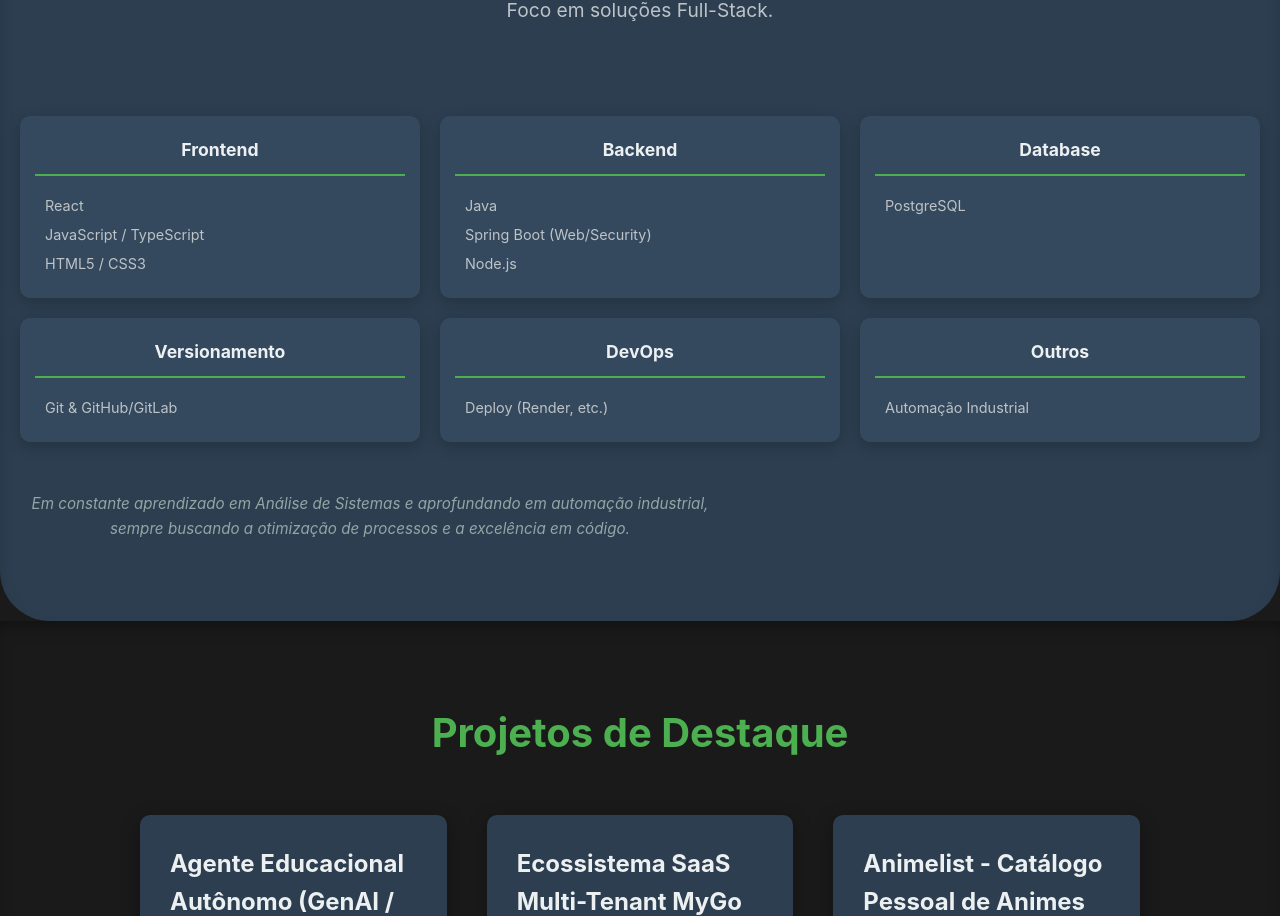
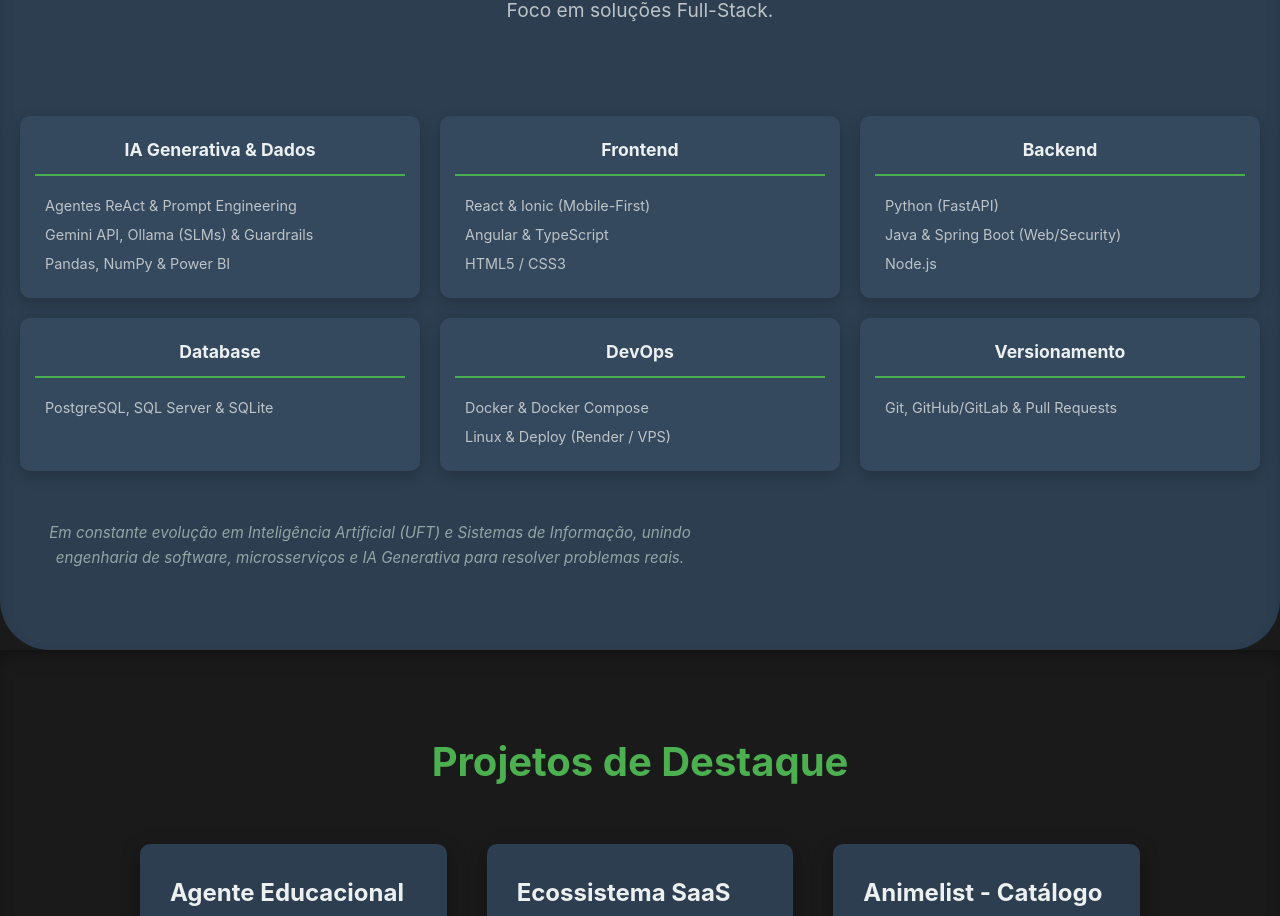
Before and after one commit to AadrielL/MeuPortifolio, a React (Create React App) app: page / in a window 1280 px wide. Shown: the part 1029-1945 px from the top of the page. Built offline with nearby package versions, Linux system fonts and the light colour scheme.

Commit message:
feat(skills): inclui categoria IA Generativa & Dados, FastAPI, Ollama, Docker e Ionic

```diff
--- a/src/sections/Skills.tsx
+++ b/src/sections/Skills.tsx
@@ -6,28 +6,29 @@ import AnimatedSection from '../components/AnimatedSection';
 // Tipagem para os dados de cada Skill
 interface Skill {
     name: string;
-    category: 'Backend' | 'Frontend' | 'Database' | 'DevOps' | 'Versionamento' | 'Outros'; // Adicionado "Outros" para ter 6 categorias
+    category: 'IA Generativa & Dados' | 'Backend' | 'Frontend' | 'Database' | 'DevOps' | 'Versionamento';
 }
 
-// Seus dados de Habilidades (Adicione uma sexta categoria para teste)
+// Seus dados de Habilidades
 const hardSkills: Skill[] = [
-    { name: 'Java', category: 'Backend' },
-    { name: 'Spring Boot (Web/Security)', category: 'Backend' },
+    { name: 'Agentes ReAct & Prompt Engineering', category: 'IA Generativa & Dados' },
+    { name: 'Gemini API, Ollama (SLMs) & Guardrails', category: 'IA Generativa & Dados' },
+    { name: 'Pandas, NumPy & Power BI', category: 'IA Generativa & Dados' },
+    { name: 'Python (FastAPI)', category: 'Backend' },
+    { name: 'Java & Spring Boot (Web/Security)', category: 'Backend' },
     { name: 'Node.js', category: 'Backend' },
-    { name: 'React', category: 'Frontend' },
-    { name: 'JavaScript / TypeScript', category: 'Frontend' },
+    { name: 'React & Ionic (Mobile-First)', category: 'Frontend' },
+    { name: 'Angular & TypeScript', category: 'Frontend' },
     { name: 'HTML5 / CSS3', category: 'Frontend' },
-    { name: 'PostgreSQL', category: 'Database' },
-    { name: 'Git & GitHub/GitLab', category: 'Versionamento' },
-    { name: 'Deploy (Render, etc.)', category: 'DevOps' },
-    // Exemplo para completar as 6 categorias:
-    { name: 'Automação Industrial', category: 'Outros' },
+    { name: 'PostgreSQL, SQL Server & SQLite', category: 'Database' },
+    { name: 'Docker & Docker Compose', category: 'DevOps' },
+    { name: 'Linux & Deploy (Render / VPS)', category: 'DevOps' },
+    { name: 'Git, GitHub/GitLab & Pull Requests', category: 'Versionamento' },
 ];
 
 // Função auxiliar para agrupar as skills por categoria (mantida)
 const groupSkillsByCategory = (skills: Skill[]) => {
-    // Usamos um array predefinido para garantir a ordem (e que são 6)
-    const predefinedOrder: Skill['category'][] = ['Frontend', 'Backend', 'Database', 'Versionamento', 'DevOps', 'Outros'];
+    const predefinedOrder: Skill['category'][] = ['IA Generativa & Dados', 'Frontend', 'Backend', 'Database', 'DevOps', 'Versionamento'];
 
     const grouped = skills.reduce((acc, skill) => {
         if (!acc[skill.category]) {
@@ -82,8 +83,8 @@ const Skills: React.FC = () => {
 
             <AnimatedSection direction="up" delay={0.2 + 6 * 0.15 + 0.5}>
                 <p className="learning-note">
-                    Em constante aprendizado em Análise de Sistemas e aprofundando em automação industrial,
-                    sempre buscando a otimização de processos e a excelência em código.
+                    Em constante evolução em Inteligência Artificial (UFT) e Sistemas de Informação,
+                    unindo engenharia de software, microsserviços e IA Generativa para resolver problemas reais.
                 </p>
             </AnimatedSection>
 
```
